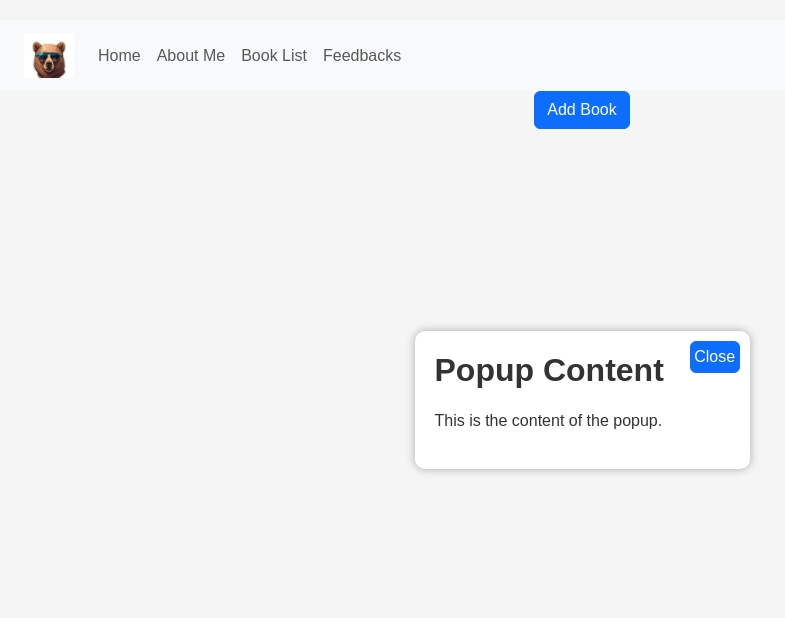
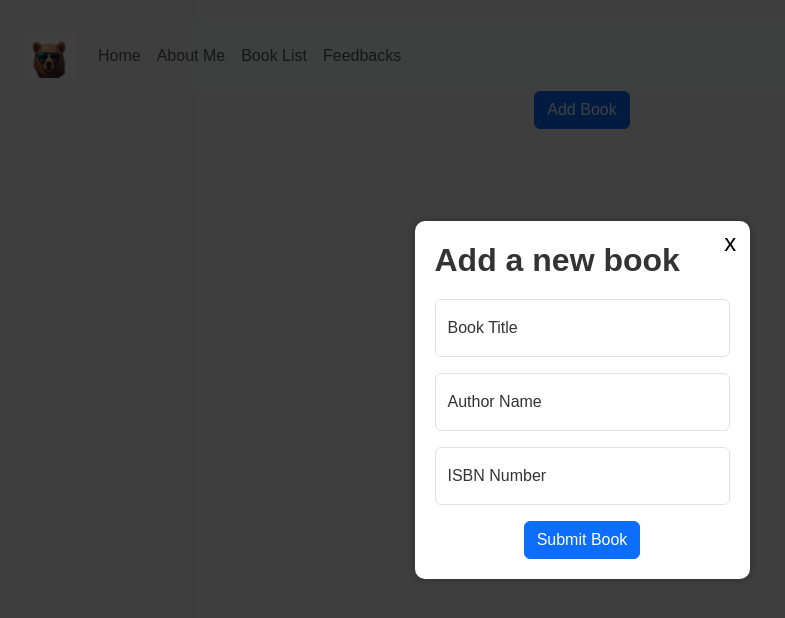
Before and after one commit to Kharelg24/MyPortfolio, a React (Create React App) app: page /bookList in a window 1280 px wide. Both pictures are taken after a click on the button "Add Book". Shown: the top 618 px of the page, without its empty margins (58-843 px from the left). Built offline with nearby package versions, Linux system fonts and the light colour scheme; no server answers.

Commit message:
Created a book add popup

```diff
--- a/src/components/RecommendedBooks.jsx
+++ b/src/components/RecommendedBooks.jsx
@@ -1,7 +1,7 @@
 import React from "react";
 import { useState, useEffect } from "react";
 import "../styles/books.css"
-import { Button } from "react-bootstrap";
+import { Button, FloatingLabel, Form } from "react-bootstrap";
 
 function Card(props){
     return(
@@ -68,10 +68,10 @@ function PopUp(){
             {isPopupVisible && (
                 <div className="popup-overlay">
                     <div className="popup-content">
-                        <h2>Popup Content</h2>
-                        <p>This is the content of the popup.</p>
+                        <h2>Add a new book</h2>
+                        <AddBook />
                         <Button className="close-button" onClick={handleButtonClick}>
-                            Close
+                            x
                         </Button>
                     </div>
                 </div>
@@ -82,6 +82,29 @@ function PopUp(){
 }
 
 function AddBook(){
+    return (
+        <>
+          <FloatingLabel controlId="floatingInput" label="Book Title" className="mb-3">
+            <Form.Control type="title" placeholder="name@example.com" />
+          </FloatingLabel>
+
+          <FloatingLabel controlId="floatingAuthor" label="Author Name" className="mb-3">
+            <Form.Control type="authorName" placeholder="BarackObama" />
+          </FloatingLabel>
+
+          <FloatingLabel controlId="floatingISBN" label="ISBN Number" className="mb-3">
+            <Form.Control type="isbnNumber" placeholder="9781524763169" />
+          </FloatingLabel>
+
+          <div className="submitButton">
+            <Button className="submitBook" onClick={handleBookSubmit}>Submit Book</Button>
+          </div>
+
+        </>
+      );
+}
+
+function handleBookSubmit(){
 
 }
 
--- a/src/styles/books.css
+++ b/src/styles/books.css
@@ -51,7 +51,7 @@
     top: 0;
     width: 100%;
     height: 100%;
-    background-color: rgba(0, 0, 0, );
+    background-color: rgba(0, 0, 0, 0.75);
     display: flex;
     justify-content: center;
     align-items: center;
@@ -71,8 +71,18 @@
 
 .close-button {
     position: absolute;
-    top: 10px;
+    top: 1px;
     right: 10px;
     cursor: pointer;
     padding: 1%;
+    color: black;
+    background-color:#fff;
+    border: none;
+    font-size: x-large;
 }
+
+.submitButton{
+    display: flex;
+    justify-content: center;
+    align-content: center;
+}
```
